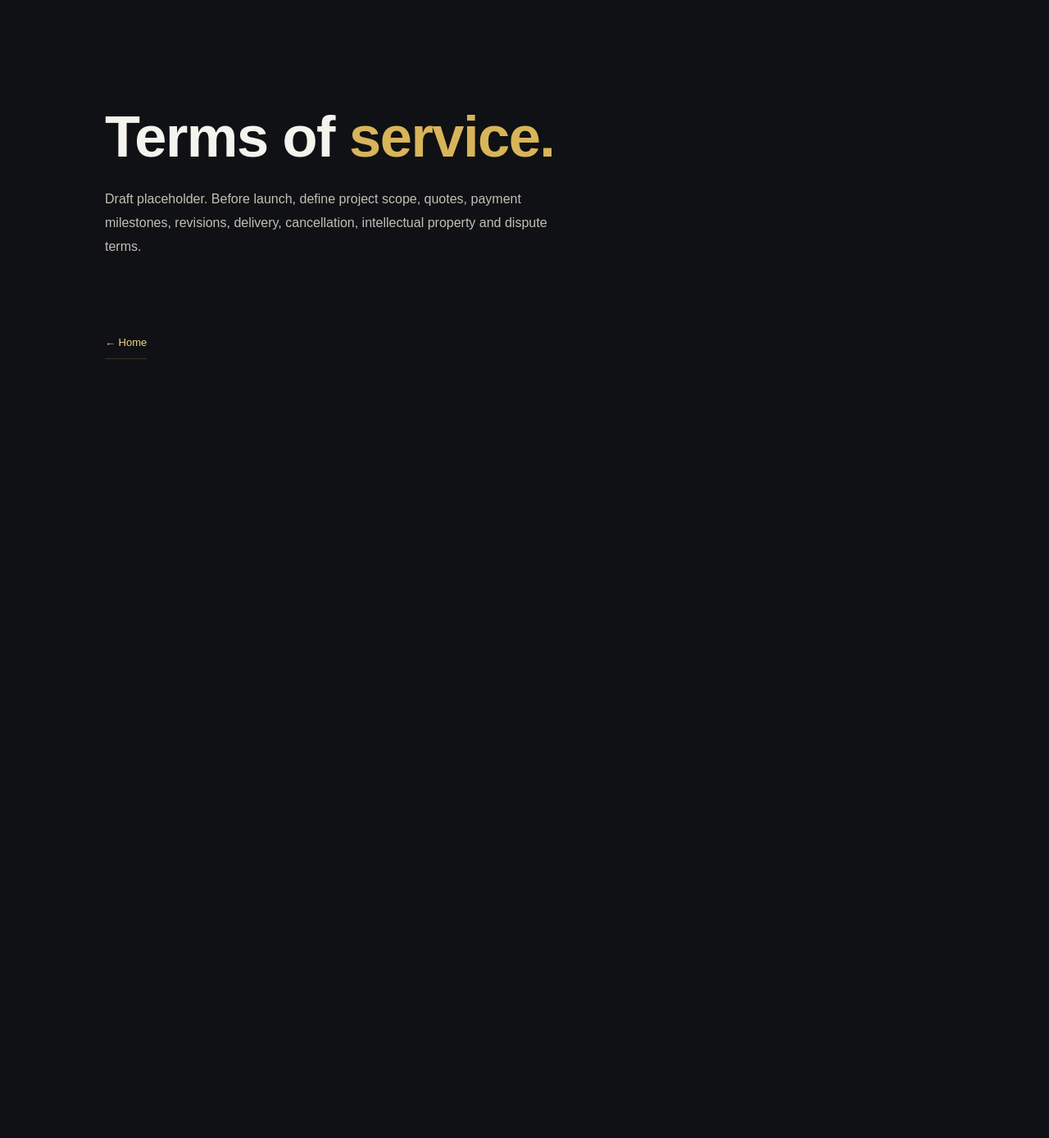
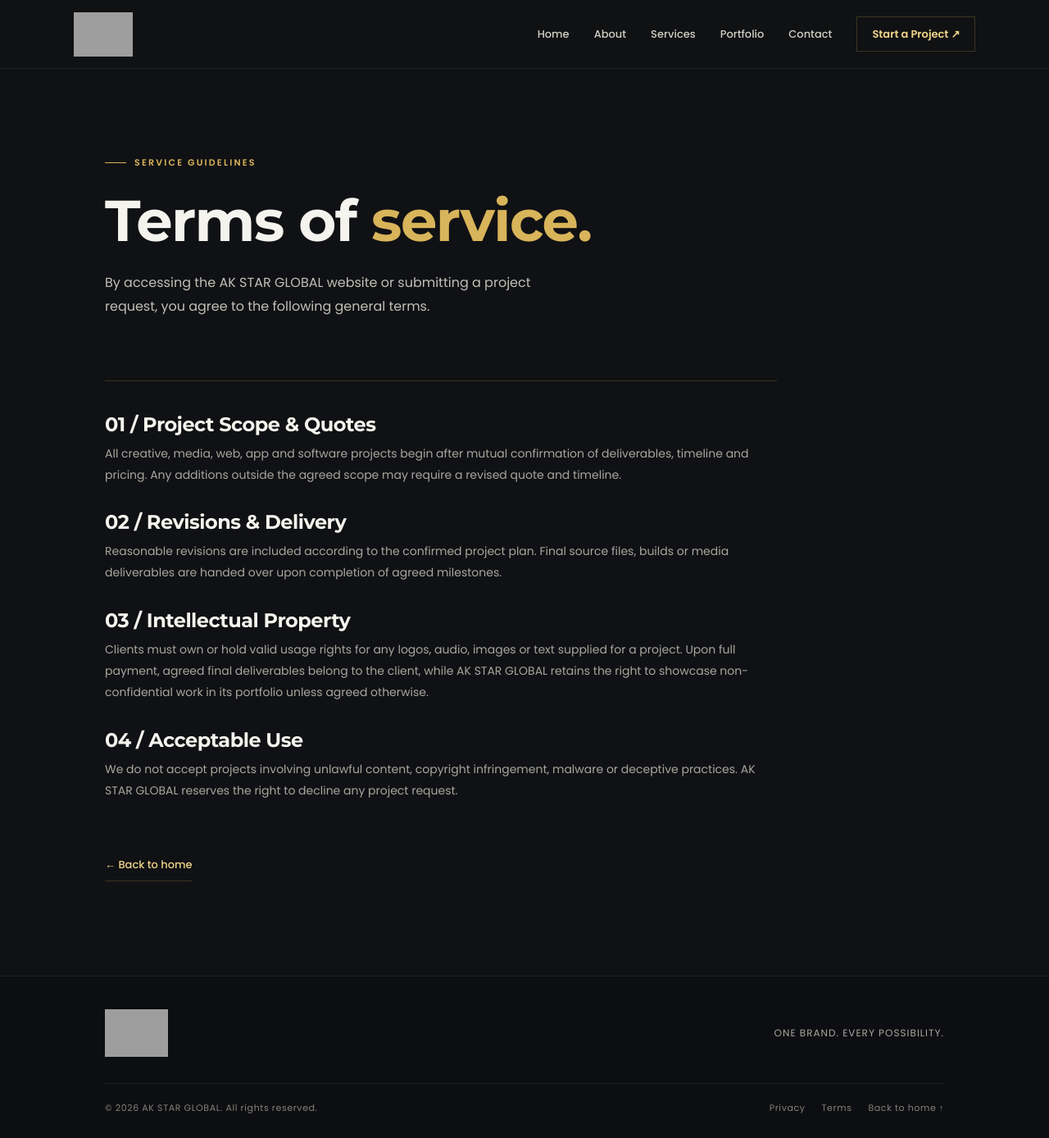
Before and after one commit to akstarmods-oss/AK-STAR-GLOBAL, a plain HTML site: page terms.html in a window 1280 px wide. Shown: the whole page at 82% size. Before the commit the page ends 800 px from the top, so only its background shows below. Drawn offline with Linux system fonts and the light colour scheme; grey boxes are pictures that could not be loaded.

Commit message:
Revise terms.html with structured terms of service
Updated the terms.html file to include a header, footer, and structured content for terms of service.

```diff
--- a/terms.html
+++ b/terms.html
@@ -1 +1,71 @@
-<!DOCTYPE html><html lang="en"><head><meta charset="UTF-8"><meta name="viewport" content="width=device-width,initial-scale=1"><title>Terms — AK STAR GLOBAL</title><link rel="stylesheet" href="css/style.css"></head><body><main class="inner-page section-wrap"><h1>Terms of <em>service.</em></h1><p class="page-lead">Draft placeholder. Before launch, define project scope, quotes, payment milestones, revisions, delivery, cancellation, intellectual property and dispute terms.</p><a class="under-link" href="index.html">← Home</a></main></body></html>
+<!DOCTYPE html>
+<html lang="en">
+<head>
+  <meta charset="UTF-8">
+  <meta name="viewport" content="width=device-width, initial-scale=1.0">
+  <title>Terms of Service — AK STAR GLOBAL</title>
+  <link rel="icon" type="image/png" href="LOGO.png">
+  <link rel="apple-touch-icon" href="LOGO.png">
+  <link rel="preconnect" href="https://fonts.googleapis.com">
+  <link rel="preconnect" href="https://fonts.gstatic.com" crossorigin>
+  <link href="https://fonts.googleapis.com/css2?family=Montserrat:wght@600;700;800&family=Poppins:wght@400;500;600&display=swap" rel="stylesheet">
+  <link rel="stylesheet" href="css/style.css">
+</head>
+<body>
+<header class="site-header">
+  <a class="brand" href="index.html" aria-label="AK STAR GLOBAL home">
+    <img src="LOGO.png" alt="AK STAR GLOBAL" class="brand-logo">
+  </a>
+  <button class="menu-toggle" id="menuToggle" aria-label="Open menu">☰</button>
+  <nav id="mainNav">
+    <a href="index.html">Home</a>
+    <a href="about.html">About</a>
+    <a href="services.html">Services</a>
+    <a href="portfolio.html">Portfolio</a>
+    <a href="contact.html">Contact</a>
+    <a class="nav-cta" href="contact.html">Start a Project ↗</a>
+  </nav>
+</header>
+<main class="inner-page section-wrap">
+  <div class="eyebrow"><i></i> SERVICE GUIDELINES</div>
+  <h1>Terms of <em>service.</em></h1>
+  <p class="page-lead">By accessing the AK STAR GLOBAL website or submitting a project request, you agree to the following general terms.</p>
+  <div class="legal-content">
+    <section>
+      <h2>01 / Project Scope &amp; Quotes</h2>
+      <p>All creative, media, web, app and software projects begin after mutual confirmation of deliverables, timeline and pricing. Any additions outside the agreed scope may require a revised quote and timeline.</p>
+    </section>
+    <section>
+      <h2>02 / Revisions &amp; Delivery</h2>
+      <p>Reasonable revisions are included according to the confirmed project plan. Final source files, builds or media deliverables are handed over upon completion of agreed milestones.</p>
+    </section>
+    <section>
+      <h2>03 / Intellectual Property</h2>
+      <p>Clients must own or hold valid usage rights for any logos, audio, images or text supplied for a project. Upon full payment, agreed final deliverables belong to the client, while AK STAR GLOBAL retains the right to showcase non-confidential work in its portfolio unless agreed otherwise.</p>
+    </section>
+    <section>
+      <h2>04 / Acceptable Use</h2>
+      <p>We do not accept projects involving unlawful content, copyright infringement, malware or deceptive practices. AK STAR GLOBAL reserves the right to decline any project request.</p>
+    </section>
+  </div>
+  <a class="under-link" href="index.html">← Back to home</a>
+</main>
+<footer class="footer">
+  <div class="footer-top">
+    <a class="brand" href="index.html" aria-label="AK STAR GLOBAL home">
+      <img src="LOGO.png" alt="AK STAR GLOBAL" class="footer-logo">
+    </a>
+    <p>ONE BRAND. EVERY POSSIBILITY.</p>
+  </div>
+  <div class="footer-bottom">
+    <span>© <span id="year"></span> AK STAR GLOBAL. All rights reserved.</span>
+    <div>
+      <a href="privacy.html">Privacy</a>
+      <a href="terms.html">Terms</a>
+      <a href="index.html">Back to home ↑</a>
+    </div>
+  </div>
+</footer>
+<script type="module" src="js/app.js"></script>
+</body>
+</html>
```
